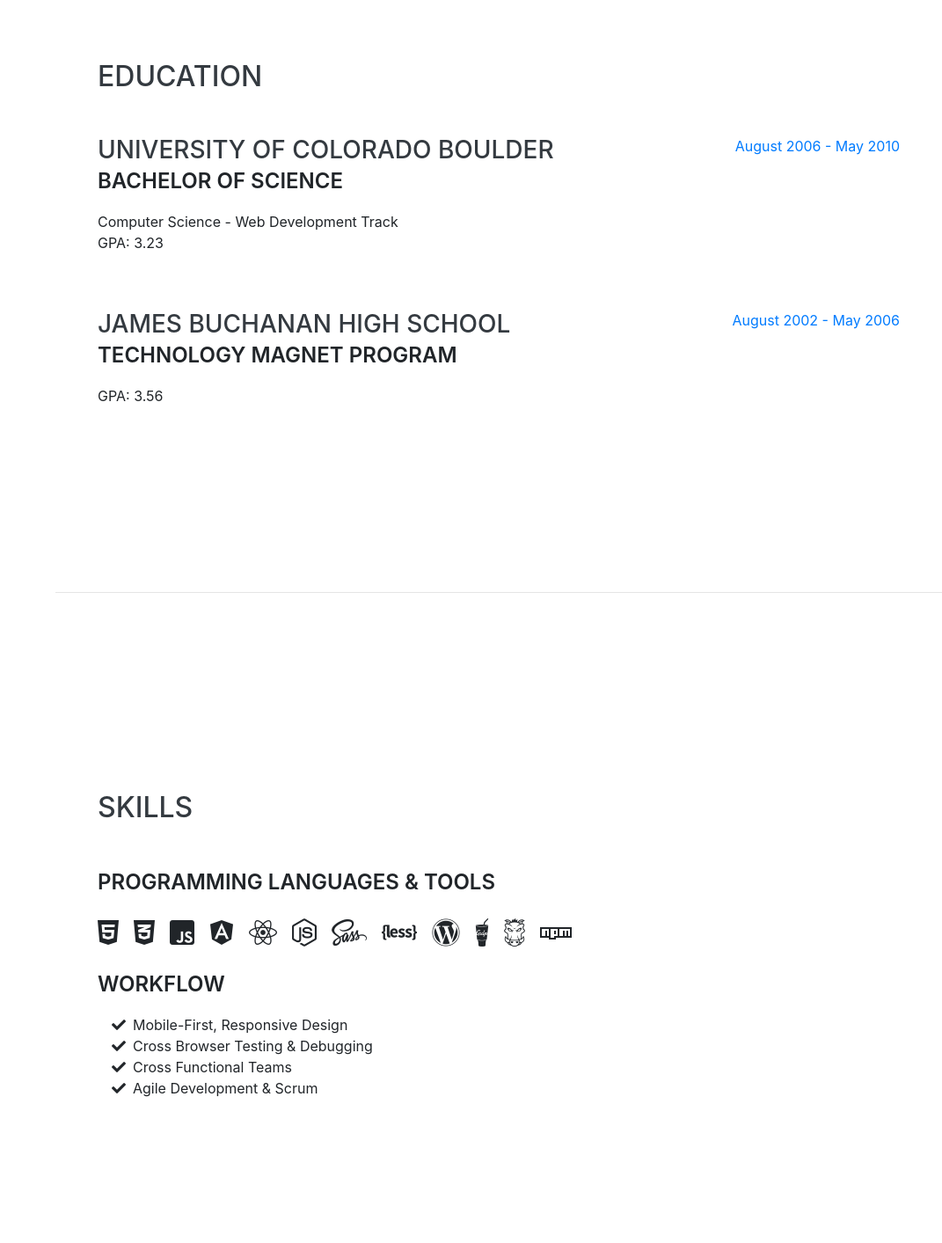
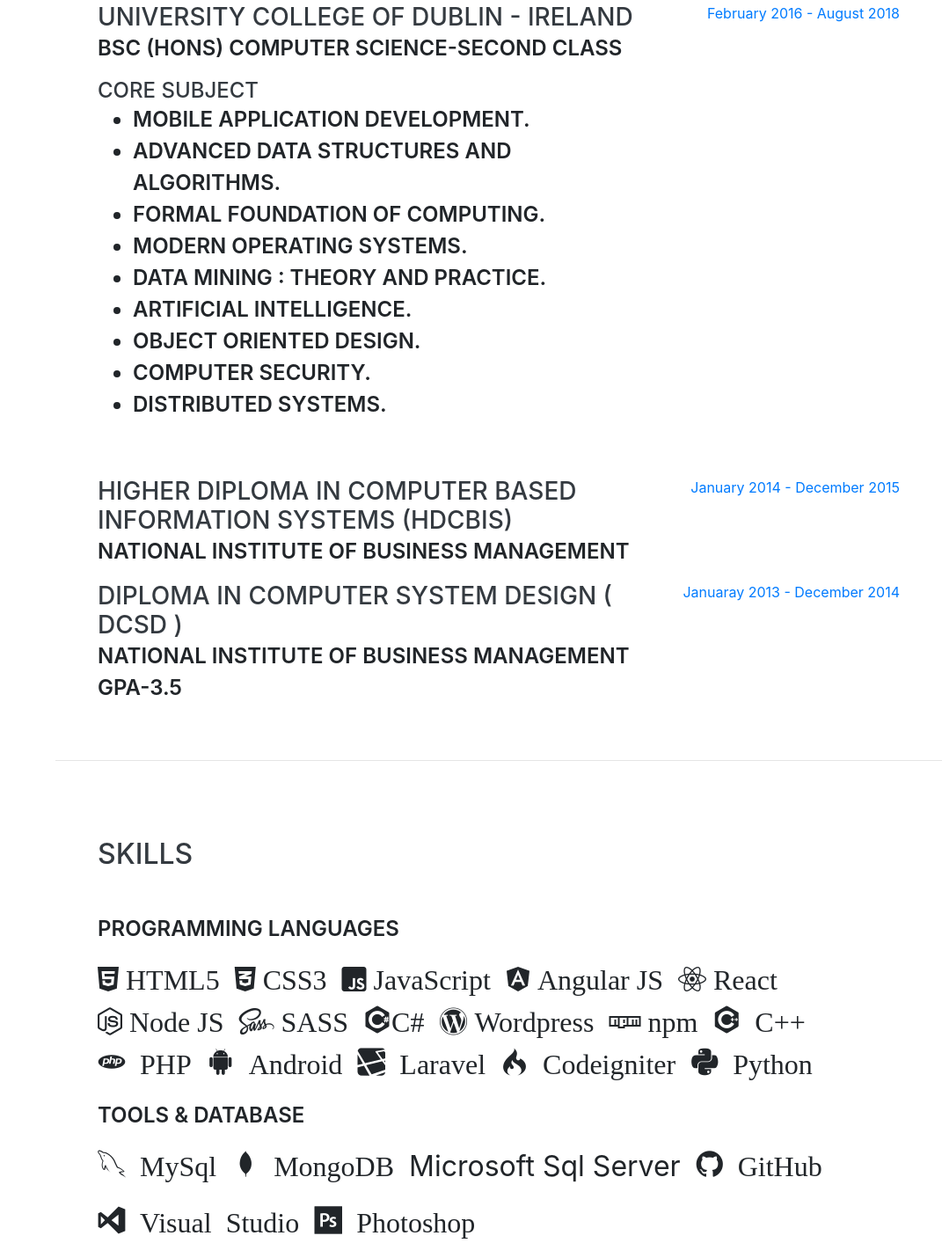
Before and after one commit to VilanAchila/achilanilaweera, a website with bundled scripts: page index.html in a window 1280 px wide. Shown: the part 2022-3435 px from the top of the page at 88% size, without its empty margins (209-1280 px from the left). Built offline with nearby package versions, Linux system fonts and the light colour scheme; a web font is replaced by a local one.

Commit message:
Add files via upload

```diff
--- a/index.html
+++ b/index.html
@@ -20,6 +20,7 @@
 
   <!-- Custom styles for this template -->
   <link href="css/resume.min.css" rel="stylesheet">
+  <link rel="stylesheet" href="https://cdn.rawgit.com/konpa/devicon/df6431e323547add1b4cf45992913f15286456d3/devicon.min.css">
 
 </head>
 
@@ -99,47 +100,47 @@
 
         <div class="resume-item d-flex flex-column flex-md-row justify-content-between mb-5">
           <div class="resume-content">
-            <h3 class="mb-0">Senior Web Developer</h3>
-            <div class="subheading mb-3">Intelitec Solutions</div>
-            <p>Bring to the table win-win survival strategies to ensure proactive domination. At the end of the day, going forward, a new normal that has evolved from generation X is on the runway heading towards a streamlined cloud solution. User generated content in real-time will have multiple touchpoints for offshoring.</p>
+            <h3 class="mb-0">Associate Software Engineer </h3>
+            <div class="subheading mb-3">DSP Construction & Engineering Works Pvt .Ltd </div>
+            <p>Developing and updating features in Energy Management Systems(EMS) to Singapore clients.User can measuring enegery consumption in daily,monthly or a custom date period at entire remotly or onlocation using charts. </p>
           </div>
           <div class="resume-date text-md-right">
-            <span class="text-primary">March 2013 - Present</span>
+            <span class="text-primary">March 2019 - Present</span>
           </div>
         </div>
 
         <div class="resume-item d-flex flex-column flex-md-row justify-content-between mb-5">
           <div class="resume-content">
-            <h3 class="mb-0">Web Developer</h3>
-            <div class="subheading mb-3">Intelitec Solutions</div>
-            <p>Capitalize on low hanging fruit to identify a ballpark value added activity to beta test. Override the digital divide with additional clickthroughs from DevOps. Nanotechnology immersion along the information highway will close the loop on focusing solely on the bottom line.</p>
+            <h3 class="mb-0">Junior Software Engineer </h3>
+            <div class="subheading mb-3"> ECTC R & D (Ewis Group of Company) </div>
+            <p>Developed and Updated internally systems in Company requirement.HRM System,CADD SYS1,PDP system,Inventroy Control System.</p>
           </div>
           <div class="resume-date text-md-right">
-            <span class="text-primary">December 2011 - March 2013</span>
+            <span class="text-primary">November 2017 - February 2019</span>
           </div>
         </div>
 
         <div class="resume-item d-flex flex-column flex-md-row justify-content-between mb-5">
           <div class="resume-content">
-            <h3 class="mb-0">Junior Web Designer</h3>
-            <div class="subheading mb-3">Shout! Media Productions</div>
-            <p>Podcasting operational change management inside of workflows to establish a framework. Taking seamless key performance indicators offline to maximise the long tail. Keeping your eye on the ball while performing a deep dive on the start-up mentality to derive convergence on cross-platform integration.</p>
+            <h3 class="mb-0">System Administrator</h3>
+            <div class="subheading mb-3">Sri Lanaka Institute of Information Technology (SLIIT)<br> ECTC (Ewis Group of Company) </div>
+            <p>installing, supporting, and maintaining servers or other computer systems, and planning for and responding to service outages and other problems.Include scripting or light programming, project management for systems-related projects.</p>
           </div>
           <div class="resume-date text-md-right">
-            <span class="text-primary">July 2010 - December 2011</span>
+            <span class="text-primary">January 2016 - January 2017</span>
           </div>
         </div>
 
         <div class="resume-item d-flex flex-column flex-md-row justify-content-between">
           <div class="resume-content">
-            <h3 class="mb-0">Web Design Intern</h3>
-            <div class="subheading mb-3">Shout! Media Productions</div>
-            <p>Collaboratively administrate empowered markets via plug-and-play networks. Dynamically procrastinate B2C users after installed base benefits. Dramatically visualize customer directed convergence without revolutionary ROI.</p>
+            <h3 class="mb-0"> System Administrator Intern</h3>
+            <div class="subheading mb-3">Sri Lanaka Institute of Information Technology (SLIIT)<br> ECTC (Ewis Group of Company)</div>
           </div>
           <div class="resume-date text-md-right">
-            <span class="text-primary">September 2008 - June 2010</span>
+            <span class="text-primary">July 2015 - January 2016</span>
           </div>
         </div>
+
 
       </div>
 
@@ -153,24 +154,47 @@
 
         <div class="resume-item d-flex flex-column flex-md-row justify-content-between mb-5">
           <div class="resume-content">
-            <h3 class="mb-0">University of Colorado Boulder</h3>
-            <div class="subheading mb-3">Bachelor of Science</div>
-            <div>Computer Science - Web Development Track</div>
-            <p>GPA: 3.23</p>
+            <h3 class="mb-0"> University College of Dublin - Ireland</h3>
+            <div class="subheading mb-3"> BSc (Hons) Computer Science-Second Class</div>
+            <h4 class="mb-0">Core Subject</h4>
+            <div class="subheading mb-3">
+              <ul>
+                <li>Mobile Application Development. </li>
+                <li>Advanced Data Structures and Algorithms.</li>
+                <li>Formal foundation of Computing.</li>
+                <li>Modern Operating Systems.</li>
+                <li>Data Mining : Theory and Practice.</li>
+                <li>Artificial Intelligence.</li>
+                <li>Object Oriented Design.</li>
+                <li>Computer Security.</li>
+                <li>Distributed Systems.  </li>
+
+
+              </ul>
+            </div>
           </div>
           <div class="resume-date text-md-right">
-            <span class="text-primary">August 2006 - May 2010</span>
+            <span class="text-primary">February 2016 - August 2018</span>
           </div>
         </div>
 
         <div class="resume-item d-flex flex-column flex-md-row justify-content-between">
           <div class="resume-content">
-            <h3 class="mb-0">James Buchanan High School</h3>
-            <div class="subheading mb-3">Technology Magnet Program</div>
-            <p>GPA: 3.56</p>
+            <h3 class="mb-0">Higher Diploma in Computer Based Information Systems (HDCBIS) </h3>
+            <div class="subheading mb-3">National Institute of Business Management </div>
           </div>
           <div class="resume-date text-md-right">
-            <span class="text-primary">August 2002 - May 2006</span>
+            <span class="text-primary">January 2014 - December 2015</span>
+          </div>
+        </div>
+        <div class="resume-item d-flex flex-column flex-md-row justify-content-between">
+          <div class="resume-content">
+            <h3 class="mb-0">Diploma in Computer System Design ( DCSD ) </h3>
+            <div class="subheading mb-3">National Institute of Business Management <p>GPA-3.5</p></div>
+
+          </div>
+          <div class="resume-date text-md-right">
+            <span class="text-primary">Januaray 2013 - December 2014</span>
           </div>
         </div>
 
@@ -183,57 +207,99 @@
       <div class="w-100">
         <h2 class="mb-5">Skills</h2>
 
-        <div class="subheading mb-3">Programming Languages &amp; Tools</div>
+        <div class="subheading mb-3">Programming Languages</div>
         <ul class="list-inline dev-icons">
           <li class="list-inline-item">
-            <i class="fab fa-html5"></i>
+            <i class="fab fa-html5"> HTML5 </i>
           </li>
           <li class="list-inline-item">
-            <i class="fab fa-css3-alt"></i>
+            <i class="fab fa-css3-alt"> CSS3 </i>
           </li>
           <li class="list-inline-item">
-            <i class="fab fa-js-square"></i>
+            <i class="fab fa-js-square"> JavaScript </i>
           </li>
           <li class="list-inline-item">
-            <i class="fab fa-angular"></i>
+            <i class="fab fa-angular"> Angular JS </i>
           </li>
           <li class="list-inline-item">
-            <i class="fab fa-react"></i>
+            <i class="fab fa-react"> React </i>
           </li>
           <li class="list-inline-item">
-            <i class="fab fa-node-js"></i>
+            <i class="fab fa-node-js"> Node JS </i>
           </li>
           <li class="list-inline-item">
-            <i class="fab fa-sass"></i>
+            <i class="fab fa-sass"> SASS </i>
           </li>
           <li class="list-inline-item">
-            <i class="fab fa-less"></i>
+              <i class="devicon-csharp-plain-wordmark">C# </i>
           </li>
           <li class="list-inline-item">
-            <i class="fab fa-wordpress"></i>
+            <i class="fab fa-wordpress"> Wordpress </i>
           </li>
-          <li class="list-inline-item">
+      <!--   <li class="list-inline-item">
             <i class="fab fa-gulp"></i>
           </li>
           <li class="list-inline-item">
             <i class="fab fa-grunt"></i>
+          </li>-->
+          <li class="list-inline-item">
+            <i class="fab fa-npm"> npm </i>
           </li>
           <li class="list-inline-item">
-            <i class="fab fa-npm"></i>
-          </li>
+              <i class="devicon-cplusplus-plain"> C++ </i>
+            </li>
+            <li class="list-inline-item">
+                <i class="devicon-php-plain"> PHP </i>
+              </li>
+              <li class="list-inline-item">
+                  <i class="devicon-android-plain"> Android</i>
+              </li>
+              <li class="list-inline-item">
+                  <i class="devicon-laravel-plain"> Laravel </i>
+              </li>
+              <li class="list-inline-item">
+                  <i class="devicon-codeigniter-plain"> Codeigniter</i>
+              </li>
+              <li class="list-inline-item">
+                  <i class="devicon-python-plain"> Python </i>
+              </li>
+
         </ul>
+        <div class="subheading mb-3">Tools & Database </div>
+        <ul class="list-inline dev-icons">
+            <li class="list-inline-item">
+                <i class="devicon-mysql-plain"> MySql </i>
+            </li>
+            <li class="list-inline-item">
+                <i class="devicon-mongodb-plain"> MongoDB </i>
+            </li>
+            <li class="list-inline-item">
+              <p>Microsoft Sql Server</p>
+            </li>
+            <li class="list-inline-item">
+                <i class="devicon-github-plain"> GitHub </i>
+            </li>
+            <li class="list-inline-item">
+                <i class="devicon-visualstudio-plain"> Visual Studio </i>
+            </li>
+            <li class="list-inline-item">
+                <i class="devicon-photoshop-plain"> Photoshop</i>
+            </li>
 
-        <div class="subheading mb-3">Workflow</div>
+
+          </ul>
+
+        <div class="subheading mb-3">Other Skills</div>
         <ul class="fa-ul mb-0">
           <li>
             <i class="fa-li fa fa-check"></i>
-            Mobile-First, Responsive Design</li>
+            Self learnig &amp; quick learning</li>
           <li>
             <i class="fa-li fa fa-check"></i>
-            Cross Browser Testing &amp; Debugging</li>
+            Motivated &amp; Hard working</li>
           <li>
             <i class="fa-li fa fa-check"></i>
-            Cross Functional Teams</li>
+             Work in preasure Situation &amp; can work in close deadlines</li>
           <li>
             <i class="fa-li fa fa-check"></i>
             Agile Development &amp; Scrum</li>
```
